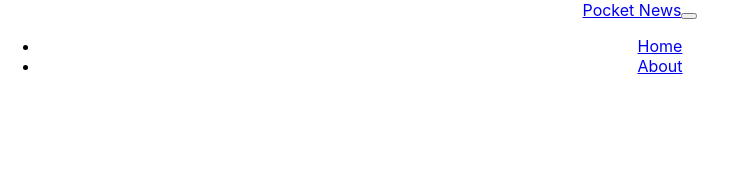
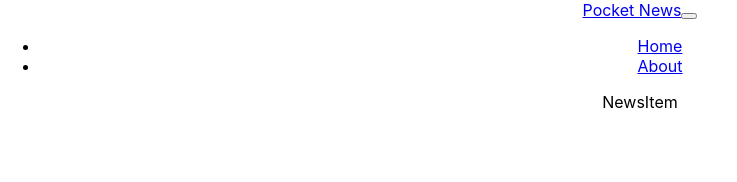
Before and after one commit to spandandb/News-App, a React (Create React App) app: page / in a window 1280 px wide. Shown: the top 182 px of the page, without its empty margins (0-737 px from the left). Built offline with nearby package versions, Linux system fonts and the light colour scheme; the HTML template or start-up script is replaced by a standard one.

Commit message:
news component and news item component created

```diff
--- a/src/App.js
+++ b/src/App.js
@@ -1,10 +1,12 @@
 import './App.css';
 import Navbar from './components/Navbar';
+import NewsComponent from './components/NewsComponent';
 
 function App() {
   return (
     <div className='App'>
       <Navbar />
+      <NewsComponent />
     </div>
   );
 }
--- /dev/null
+++ b/src/components/NewsComponent.js
@@ -0,0 +1,10 @@
+import React from 'react';
+import NewsItem from './NewsItem';
+
+export default function NewsComponent() {
+  return (
+    <div>
+      <NewsItem />
+    </div>
+  );
+}
--- /dev/null
+++ b/src/components/NewsItem.js
@@ -0,0 +1,5 @@
+import React from 'react';
+
+export default function NewsItem() {
+  return <div>NewsItem</div>;
+}
```
